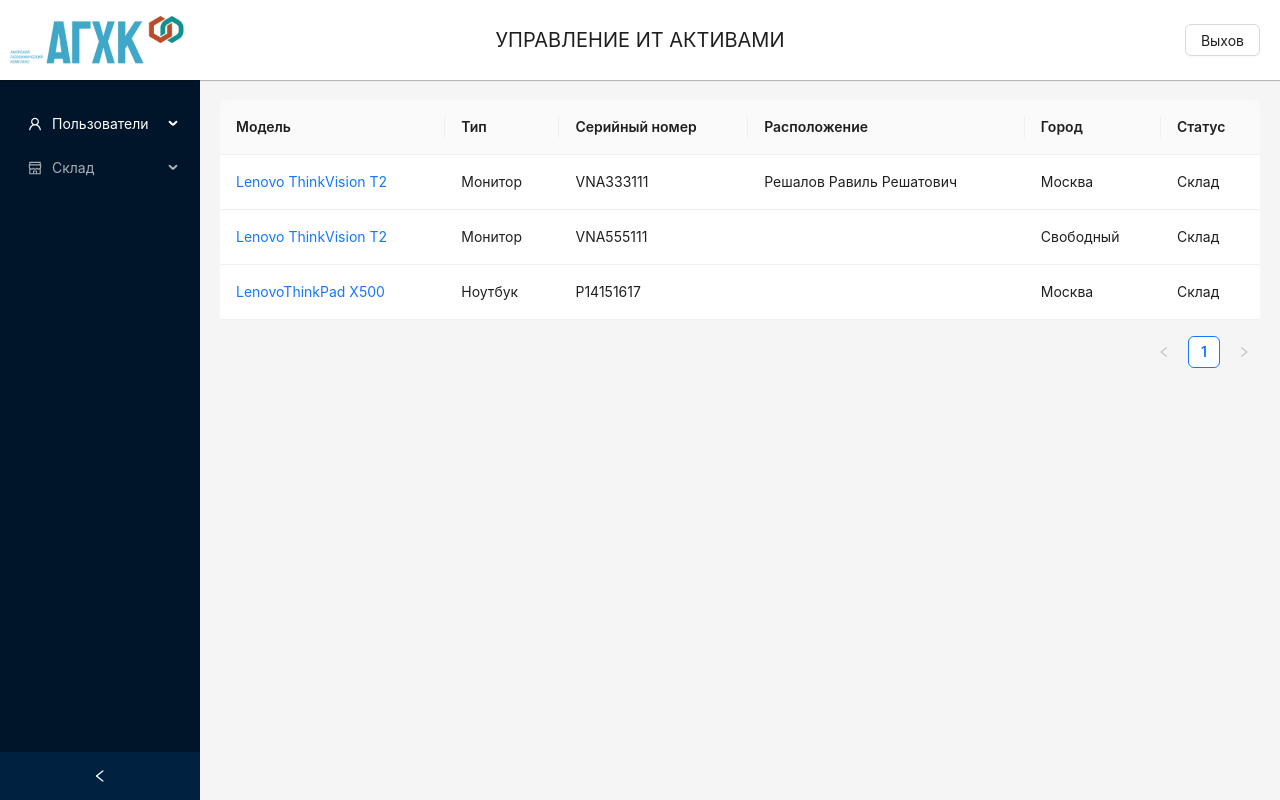
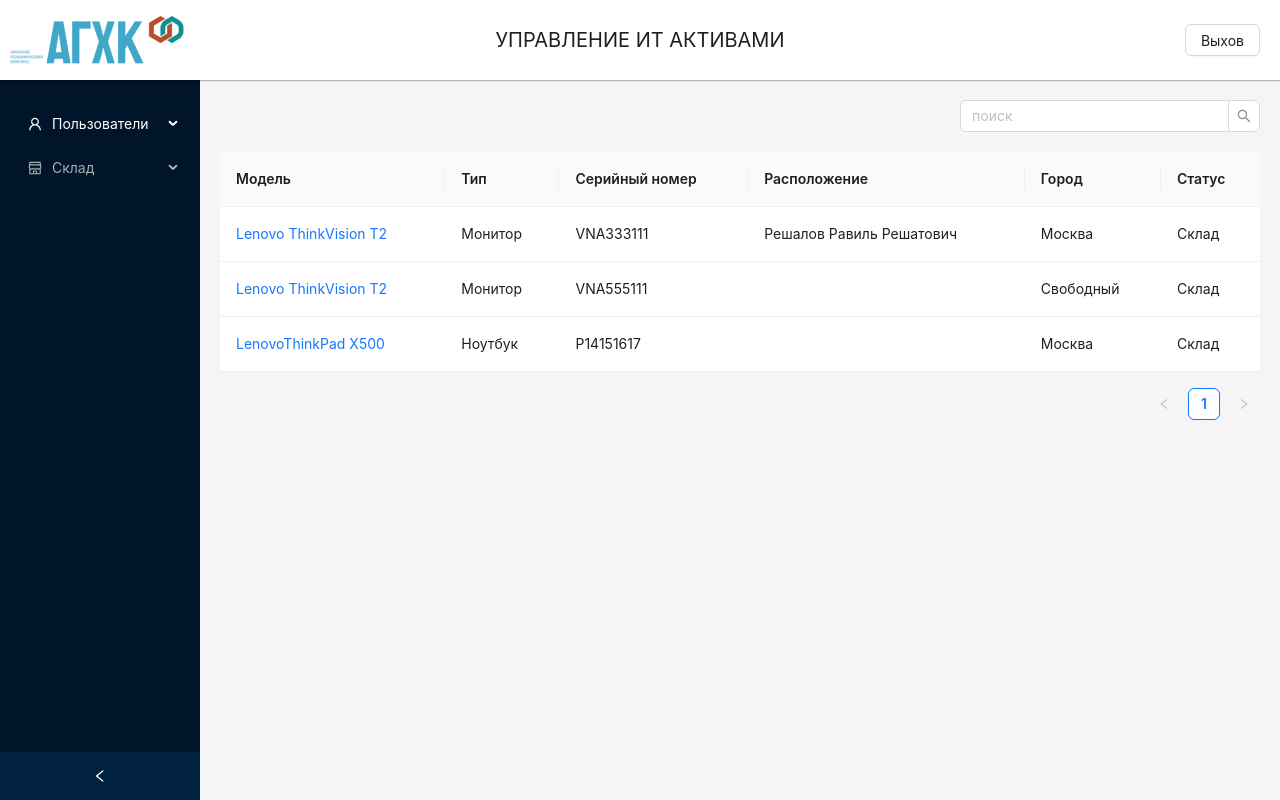
Before and after one commit to evkondr/agcc, a React (Create React App) app: page /assets in a window 1280 px wide. Built offline with nearby package versions, Linux system fonts and the light colour scheme; data requests are answered from the project's data file; sample sign-in values are in the browser's storage.

Commit message:
feat: add search component

```diff
--- /dev/null
+++ b/src/components/SearchForm.tsx
@@ -0,0 +1,19 @@
+/* eslint-disable @typescript-eslint/no-explicit-any */
+import React from 'react';
+import { Input } from 'antd';
+import type { SearchProps } from 'antd/es/input';
+
+const { Search } = Input;
+
+const SearchForm = () => {
+  const onSearch:SearchProps['onSearch'] = (value) => {
+    // TODO: Serch elements
+    console.log(value);
+  };
+  return (
+    <div className="search-form">
+      <Search placeholder="поиск" onSearch={onSearch} style={{ width: 300 }} />
+    </div>
+  );
+};
+export default SearchForm;
--- a/src/components/pages/AssetsPage.tsx
+++ b/src/components/pages/AssetsPage.tsx
@@ -3,6 +3,7 @@
 import AssetsTable from '../assets/AssetsTable';
 import { useAppDispatch, useAppSelector } from '../../redux/hooks';
 import { fetchAllAssets, fetchAssetsByLocation } from '../../redux/features/thunks/assetThunks';
+import SearchForm from '../SearchForm';
 
 const AssetsPage = () => {
   const [searchParams] = useSearchParams();
@@ -38,7 +39,10 @@
     );
   }
   return (
-    <AssetsTable assets={assets} />
+    <>
+      <SearchForm />
+      <AssetsTable assets={assets} />
+    </>
   );
 };
 
--- a/src/index.css
+++ b/src/index.css
@@ -81,6 +81,12 @@
 .home-page-nav__item svg{
   font-size: 30px;
 }
+.search-form{
+  display: flex;
+  justify-content: flex-end;
+  width: 100%;
+  padding-bottom: 20px;
+}
 
 @media screen and (max-width: 1200px) {
   .main{
```
